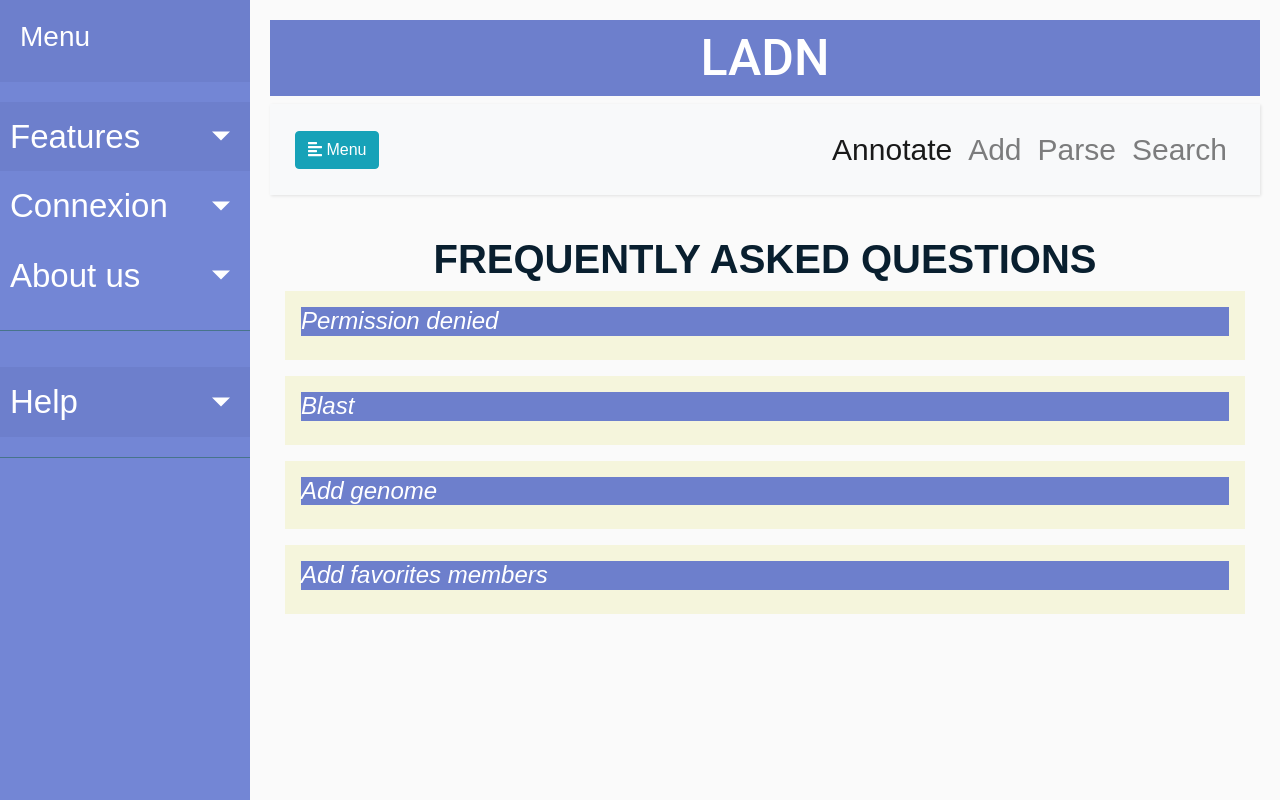
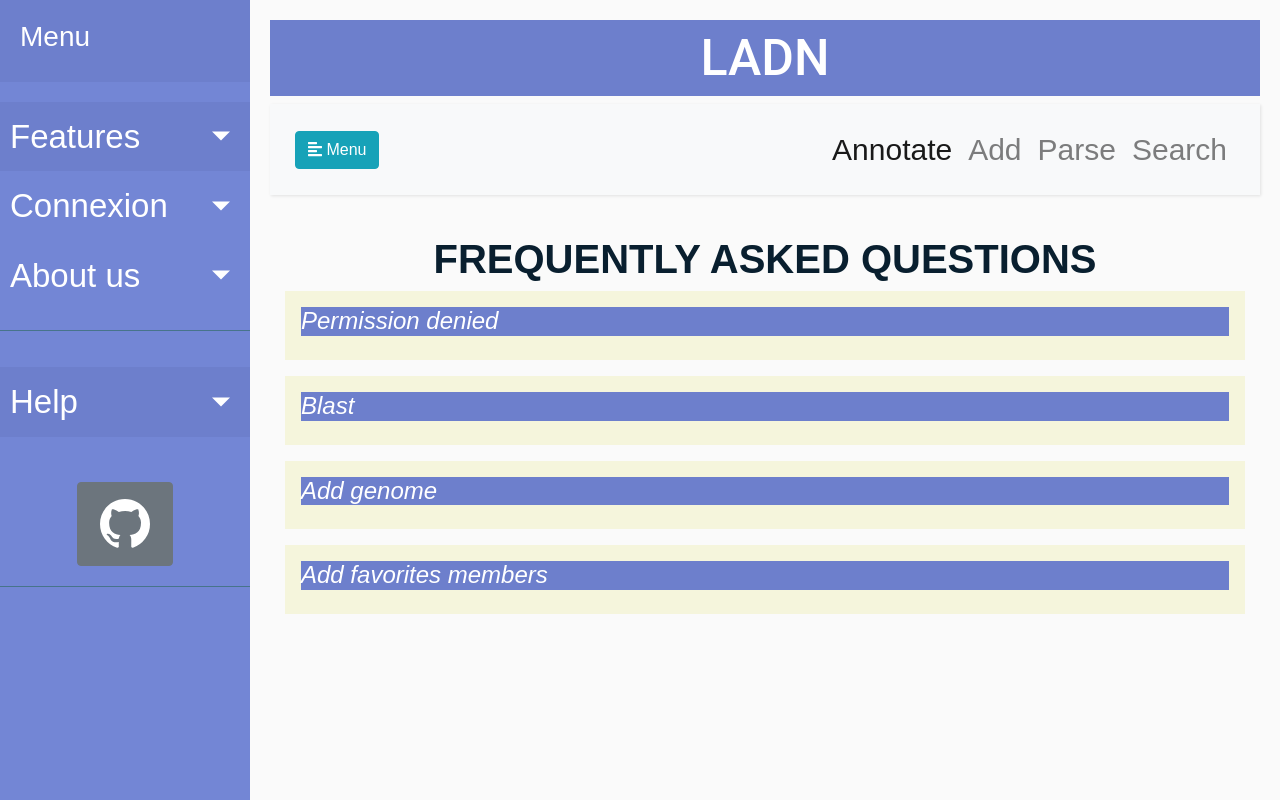
Before and after one commit to lwperrin/projet_web, a Django app: page /FAQ/ in a window 1280 px wide. Run offline with Django 4.2, Linux system fonts and the light colour scheme; some libraries are stand-ins or nearby versions.

Commit message:
lien Github

```diff
--- a/source/bacterial_genome_annotation/templates/bacterial_genome_annotation/Base.html
+++ b/source/bacterial_genome_annotation/templates/bacterial_genome_annotation/Base.html
@@ -101,6 +101,13 @@
                             <a class="nav-link" href="{% url 'FAQ' %}">FAQ</a>
                         </li>
                     </ul>
+                    <br>
+                    <div  class="d-flex justify-content-center">
+                    <button class="btn btn-secondary"><a href="https://github.com/lwperrin/projet_web.git"><svg xmlns="http://www.w3.org/2000/svg" width="50" height="50" fill="currentColor" class="bi bi-github" viewBox="0 0 16 16">
+                        <path d="M8 0C3.58 0 0 3.58 0 8c0 3.54 2.29 6.53 5.47 7.59.4.07.55-.17.55-.38 0-.19-.01-.82-.01-1.49-2.01.37-2.53-.49-2.69-.94-.09-.23-.48-.94-.82-1.13-.28-.15-.68-.52-.01-.53.63-.01 1.08.58 1.23.82.72 1.21 1.87.87 2.33.66.07-.52.28-.87.51-1.07-1.78-.2-3.64-.89-3.64-3.95 0-.87.31-1.59.82-2.15-.08-.2-.36-1.02.08-2.12 0 0 .67-.21 2.2.82.64-.18 1.32-.27 2-.27.68 0 1.36.09 2 .27 1.53-1.04 2.2-.82 2.2-.82.44 1.1.16 1.92.08 2.12.51.56.82 1.27.82 2.15 0 3.07-1.87 3.75-3.65 3.95.29.25.54.73.54 1.48 0 1.07-.01 1.93-.01 2.2 0 .21.15.46.55.38A8.012 8.012 0 0 0 16 8c0-4.42-3.58-8-8-8z"/>
+                      </svg></a>
+                    </button>
+                    </div>
         </nav>
 
         <!-- Page Content  -->
--- a/source/bacterial_genome_annotation/templates/bacterial_genome_annotation/FAQ.html
+++ b/source/bacterial_genome_annotation/templates/bacterial_genome_annotation/FAQ.html
@@ -82,4 +82,5 @@
             </div>
           </section>
 
+
 {% endblock %}
```
